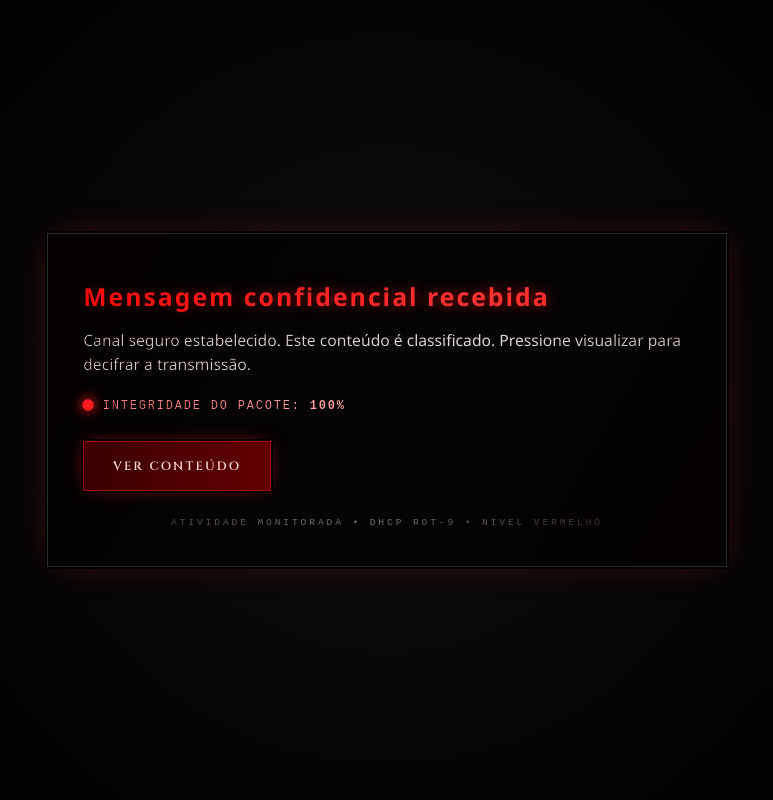
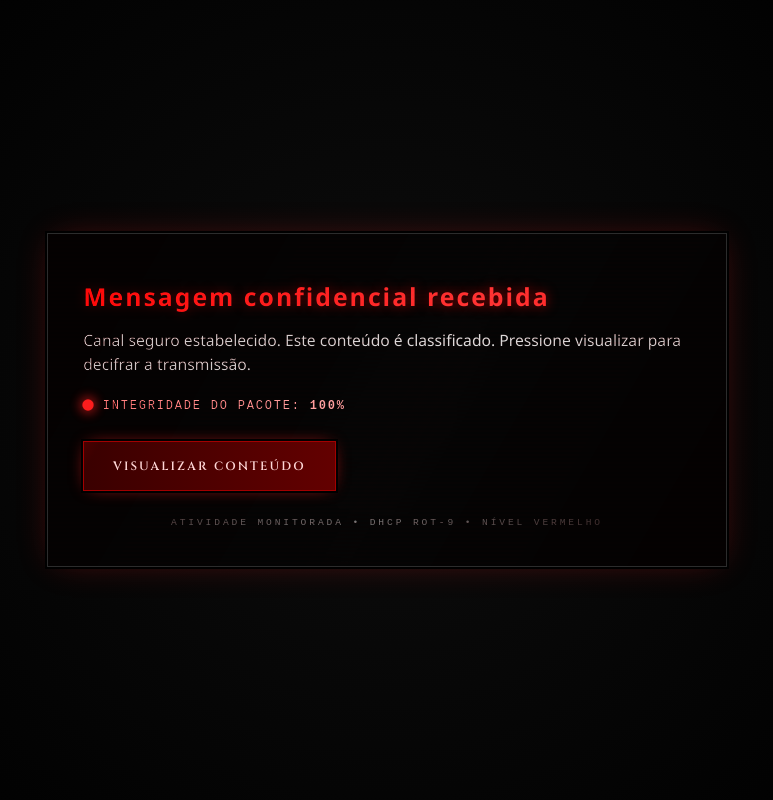
Before and after one commit to Karma-Corp/ParadisoInvite, a plain HTML site: page invite.html in a window 1280 px wide. Shown: the top 800 px of the page, without its empty margins (253-1026 px from the left). Drawn offline with Linux system fonts and the light colour scheme.

Commit message:
Update button text for clarity in invite.html

```diff
--- a/invite.html
+++ b/invite.html
@@ -72,7 +72,7 @@
       <h2 id="gate-title">Mensagem confidencial recebida</h2>
       <p class="gate-desc">Canal seguro estabelecido. Este conteúdo é classificado. Pressione visualizar para decifrar a transmissão.</p>
       <div class="status-line"><span class="dot"></span><span>Integridade do pacote: <strong>100%</strong></span></div>
-      <button id="revealBtn" class="reveal-btn" type="button">VER CONTEÚDO</button>
+      <button id="revealBtn" class="reveal-btn" type="button">VISUALIZAR CONTEÚDO</button>
       <p class="hint">Atividade monitorada • DHCP ROT-9 • Nível Vermelho</p>
     </div>
   </div>
```
